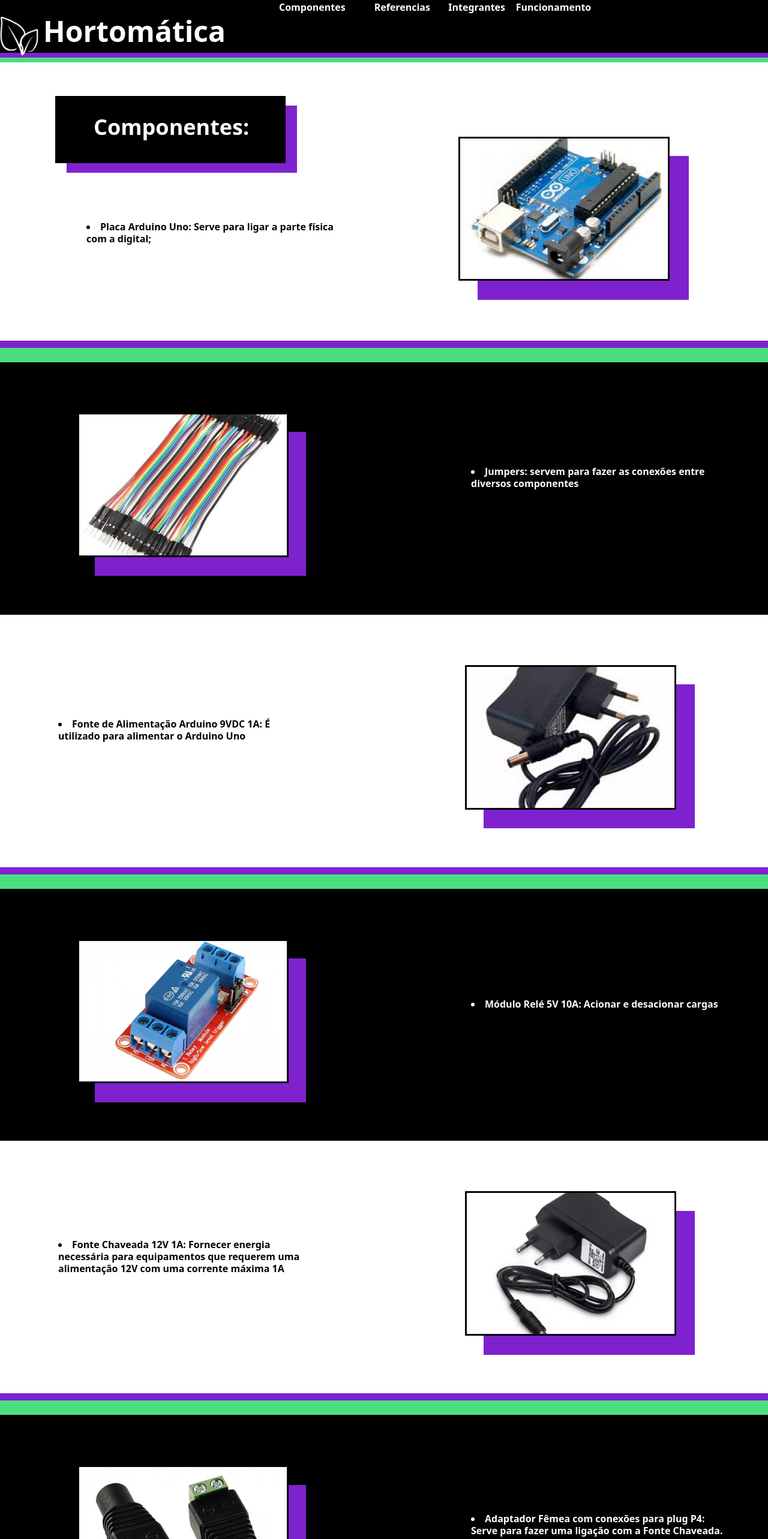
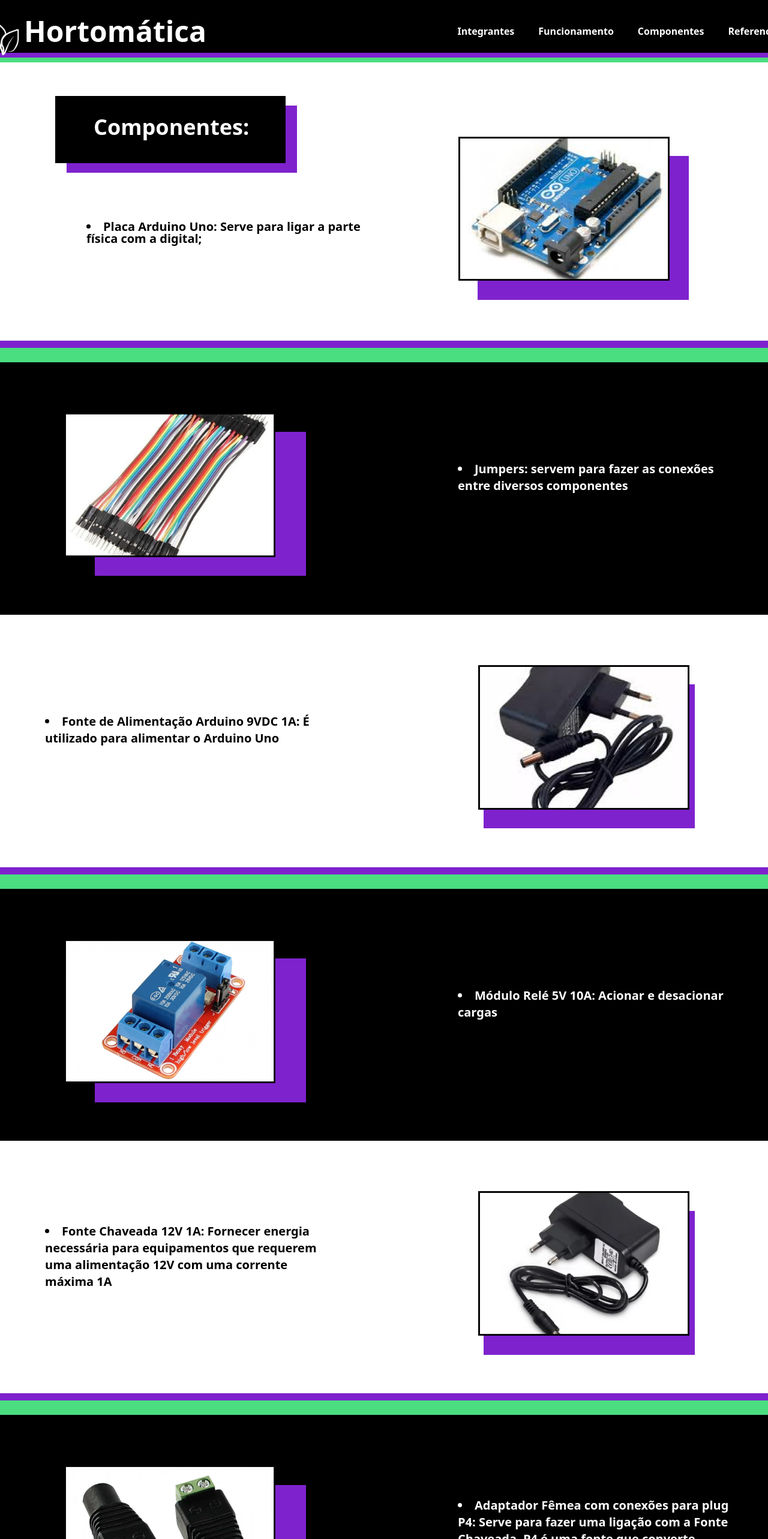
Before and after one commit to guTeodoro/Hortomatica, a React (Vite) app: page /componentes in a window 1280 px wide. Shown: the top 2566 px of the page at 60% size. Built offline with nearby package versions, Linux system fonts and the light colour scheme.

Commit message:
Problema com o link da Barra fixa resolvido + rejuste da fonte da página de Componentes

```diff
--- a/package.json
+++ b/package.json
@@ -24,7 +24,7 @@
     "eslint-plugin-react-hooks": "^4.6.2",
     "eslint-plugin-react-refresh": "^0.4.7",
     "postcss": "^8.4.40",
-    "tailwindcss": "^3.4.10",
+    "tailwindcss": "^3.4.11",
     "vite": "^5.4.1"
   }
 }
--- a/src/components/BarraFixa.jsx
+++ b/src/components/BarraFixa.jsx
@@ -9,10 +9,10 @@ function BarraFixa() {
                 <a href="/" className="flex justify-center items-center ml-0 mt-1 "><img src={iconHortomatica} alt="Voltar ao início" className="w-10 mt-7 z-20 lg:w-16" /> <h1 className="text-white ml-2 mt-3 text-2xl font-semibold lg:text-5xl">Hortomática</h1></a>
                 <img src={menuburger} alt="" srcset="" className="w-9 h-9 mt-6 ml-[36%] lg:hidden" />
                 <li><Link to={'/'}>Inicio</Link></li>
-                <li><Link to={'/componentes'} className="text-white mob:hidden ml-12 font-semibold mt-10">Componentes</Link></li>
-                <li><Link to={'/referencias'} className="text-white mob:hidden ml-12 font-semibold mt-10">Referencias</Link></li>
-                <li><Link to={'/integrantes'} className="text-white mob:hidden ml-[32%] font-semibold mt-10">Integrantes</Link></li>
-                <li><Link to={'/funcionamento'} className="text-white mob:hidden ml-12 font-semibold mt-10">Funcionamento</Link></li>
+                <li className="text-white mob:hidden ml-32% font-semibold mt-10"><Link to={'/integrantes'} >Integrantes</Link></li>
+                <li className="text-white mob:hidden ml-10 font-semibold mt-10"><Link to={'/funcionamento'} >Funcionamento</Link></li>
+                <li className="text-white mob:hidden ml-10 font-semibold mt-10"><Link to={'/componentes'} >Componentes</Link></li>
+                <li className="text-white mob:hidden ml-10 font-semibold mt-10"><Link to={'/referencias'} >Referencias</Link></li>
             </div>
         </div>
     )
--- a/src/pages/Componentes.jsx
+++ b/src/pages/Componentes.jsx
@@ -38,7 +38,7 @@ function Componentes() {
       </section>
 
       <section className='mob:hidden'>
-            <li className='w-[422px] mb-10 font-bold leading-5 mt-24 ml-36'>Placa Arduino Uno: Serve para ligar a parte física com a digital;</li>
+            <li className='w-[466px] mb-10 font-bold leading-5 mt-24 ml-36 text-xl'>Placa Arduino Uno: Serve para ligar a parte física com a digital;</li>
       </section>
 
       <section className='bg-purple-700 text-purple-700 w-full h-3 mt-40 mob:hidden'>
@@ -73,7 +73,7 @@ function Componentes() {
 
       <section className='bg-white text-black flex flex-col justify-center items-center pt-9 lg:mt-0 lg:flex-row-reverse lg:bg-black lg:pb-8'>
             <hr className='border-4 border-black w-56 mb-9 lg:hidden' />
-            <li className='w-64 mb-10 font-bold leading-5 lg:text-white lg:w-[422px] lg:ml-12'>Jumpers: servem para fazer as conexões entre diversos componentes</li>
+            <li className='w-64 mb-10 font-bold leading-5 lg:text-white lg:w-[466px] lg:ml-12 lg:text-xl'>Jumpers: servem para fazer as conexões entre diversos componentes</li>
 
             <section>
                   <img src={jumpers} alt="" className='w-[272px] mr-5 relative z-10 mb-16 border-2 border-black lg:w-[352px] lg:mt-12 lg:mr-64 lg:ml-14' />
@@ -95,7 +95,7 @@ function Componentes() {
 
       <section className='bg-black text-white flex flex-col justify-center items-center pt-9 lg:bg-white lg:pb-8 lg:flex-row'>
             <hr className='border-4 border-white w-56 mb-9 lg:hidden' />
-            <li className='w-64 mb-10 font-bold leading-5 lg:text-black lg:w-[422px] lg:mr-0'>Fonte de Alimentação Arduino 9VDC 1A: É utilizado para alimentar o Arduino Uno</li>
+            <li className='w-64 mb-10 font-bold leading-5 lg:text-black lg:w-[466px] lg:mr-0 lg:text-xl'>Fonte de Alimentação Arduino 9VDC 1A: É utilizado para alimentar o Arduino Uno</li>
 
             <section>
                   <img src={fonteAlimentacao} alt="" className='w-[272px] mr-5 relative z-10 mb-16 border-2 border-black lg:w-[352px] lg:mt-12 lg:mr-14 lg:ml-64' />
@@ -125,7 +125,7 @@ function Componentes() {
 
       <section className='bg-white text-black flex flex-col justify-center items-center pt-9 lg:bg-black lg:pb-8 lg:flex-row-reverse '>
             <hr className='border-4 border-black w-56 mb-9 lg:hidden' />
-            <li className='w-64 mb-10 font-bold leading-5 lg:text-white lg:w-[422px] lg:ml-12 '>Módulo Relé 5V 10A: Acionar e desacionar cargas</li>
+            <li className='w-64 mb-10 font-bold leading-5 lg:text-white lg:w-[466px] lg:ml-12 lg:text-xl'>Módulo Relé 5V 10A: Acionar e desacionar cargas</li>
 
             <section>
                   <img src={moduloRele} alt="" className='w-[272px] mr-5 relative z-10 mb-16 border-2 border-black lg:w-[352px] lg:mt-12 lg:mr-64 lg:ml-14' />
@@ -147,7 +147,7 @@ function Componentes() {
 
       <section className='bg-black text-white flex flex-col justify-center items-center pt-9 lg:bg-white lg:pb-8 lg:flex-row'>
             <hr className='border-4 border-white w-56 mb-9 lg:hidden' />
-            <li className='w-64 mb-10 font-bold leading-5 lg:text-black lg:w-[422px] lg:mr-0'>Fonte Chaveada 12V 1A: Fornecer energia necessária para equipamentos que requerem uma alimentação 12V com uma corrente máxima 1A</li>
+            <li className='w-64 mb-10 font-bold leading-5 lg:text-black lg:w-[466px] lg:mr-0 lg:text-xl'>Fonte Chaveada 12V 1A: Fornecer energia necessária para equipamentos que requerem uma alimentação 12V com uma corrente máxima 1A</li>
 
             <section>
                   <img src={fonteChaveada} alt="" className='w-[272px] mr-5 relative z-10 mb-16 border-2 border-black lg:w-[352px] lg:mt-12 lg:mr-14 lg:ml-64' />
@@ -177,7 +177,7 @@ function Componentes() {
 
       <section className='bg-white text-black flex flex-col justify-center items-center pt-9 lg:bg-black lg:pb-8 lg:flex-row-reverse'>
             <hr className='border-4 border-black w-56 mb-9 lg:hidden' />
-            <li className='w-64 mb-10 font-bold leading-5 lg:text-white lg:w-[422px] lg:ml-12'>Adaptador Fêmea com conexões para plug P4: Serve para fazer uma ligação com a Fonte Chaveada. P4 é uma fonte que converte tensões</li>
+            <li className='w-64 mb-10 font-bold leading-5 lg:text-white lg:w-[466px] lg:ml-12 lg:text-xl'>Adaptador Fêmea com conexões para plug P4: Serve para fazer uma ligação com a Fonte Chaveada. P4 é uma fonte que converte tensões</li>
 
             <section>
                   <img src={adaptadorFemea} alt="" className='w-[272px] mr-5 relative z-10 mb-16 border-2 border-black lg:w-[352px] lg:mt-12 lg:mr-64 lg:ml-14'/>
@@ -199,7 +199,7 @@ function Componentes() {
 
       <section className='bg-black text-white flex flex-col justify-center items-center pt-9 lg:bg-white lg:pb-8 lg:flex-row'>
             <hr className='border-4 border-white w-56 mb-9 lg;hidden' />
-            <li className='w-64 mb-10 font-bold leading-5 lg:text-black lg:w-[444px] lg:mr-0'>Sensor de Umidade: Serve para medir a umidade atual do solo. Funcionando pelo contado com o solo e fazendo uma leitura da umidade relativa do solo por comparação com a resistência</li>
+            <li className='w-64 mb-10 font-bold leading-5 lg:text-black lg:w-[444px] lg:mr-0 lg:text-xl'>Sensor de Umidade: Serve para medir a umidade atual do solo. Funcionando pelo contado com o solo e fazendo uma leitura da umidade relativa do solo por comparação com a resistência</li>
 
             <section>
                   <img src={sensorUmidade} alt="" className='w-[272px] mr-5 relative z-10 mb-16 border-2 border-black lg:w-[352px] lg:mt-12 lg:mr-[352px] lg:ml-64'/>
@@ -229,7 +229,7 @@ function Componentes() {
 
       <section className='bg-white text-black flex flex-col justify-center items-center pt-9 lg:bg-black lg:pb-8 lg:flex-row-reverse'>
             <hr className='border-4 border-black w-56 mb-9 lg:hidden' />
-            <li className='w-64 mb-10 font-bold leading-5 lg:text-white lg:w-[422px] lg:ml-12'>Mini Bomba de água: Possui pequenos pistões que se movem de forma cordenada, assim fazendo com que a água seja bombeada</li>
+            <li className='w-64 mb-10 font-bold leading-5 lg:text-white lg:w-[466px] lg:ml-12 lg:text-xl'>Mini Bomba de água: Possui pequenos pistões que se movem de forma cordenada, assim fazendo com que a água seja bombeada</li>
 
             <section>
                   <img src={miniBomba} alt="" className='w-[272px] mr-5 relative z-10 mb-16 border-2 border-black lg:w-[352px] lg:mt-12 lg:mr-64 lg:ml-14' />
@@ -251,7 +251,7 @@ function Componentes() {
 
       <section className='bg-black text-white flex flex-col justify-center items-center pt-9 lg:bg-white lg:pb-8 lg:flex-row'>
             <hr className='border-4 border-white w-56 mb-9 lg:hidden' />
-            <li className='w-64 mb-10 font-bold leading-5 lg:text-black lg:w-[422px] lg:mr-0'>Mangueira de Aquário: Serve para transferir a água para onde for nessessário</li>
+            <li className='w-64 mb-10 font-bold leading-5 lg:text-black lg:w-[466px] lg:mr-0 lg:text-xl'>Mangueira de Aquário: Serve para transferir a água para onde for nessessário</li>
 
             <section>
                   <img src={mangueiraAquario} alt="" className='w-[272px] mr-5 relative z-10 mb-16 border-2 border-black lg:w-[352px] lg:mt-12 lg:mr-14 lg:ml-64' />
```
Also changed, not shown: 1 other file (tests, documents, lock files or other folders).
